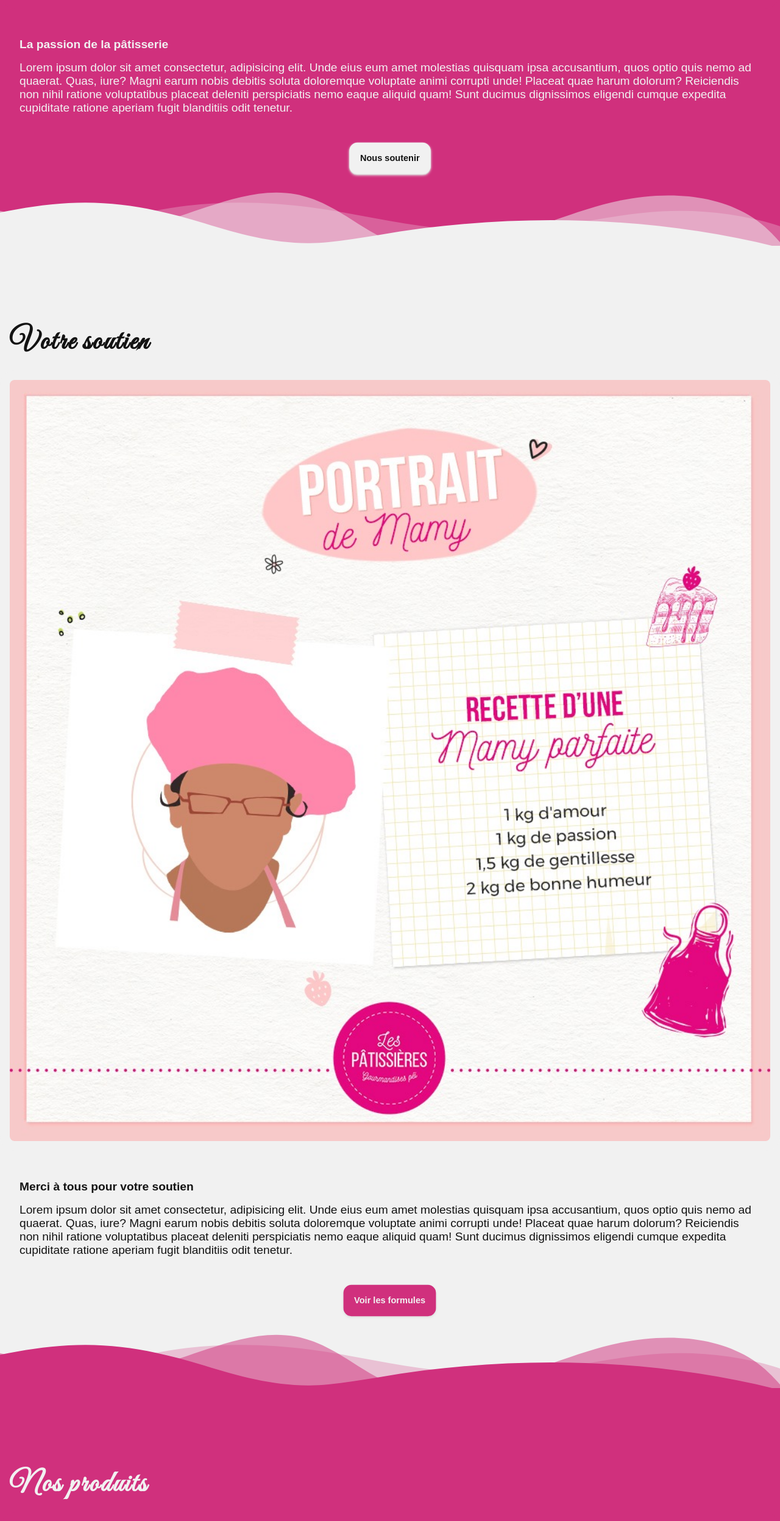
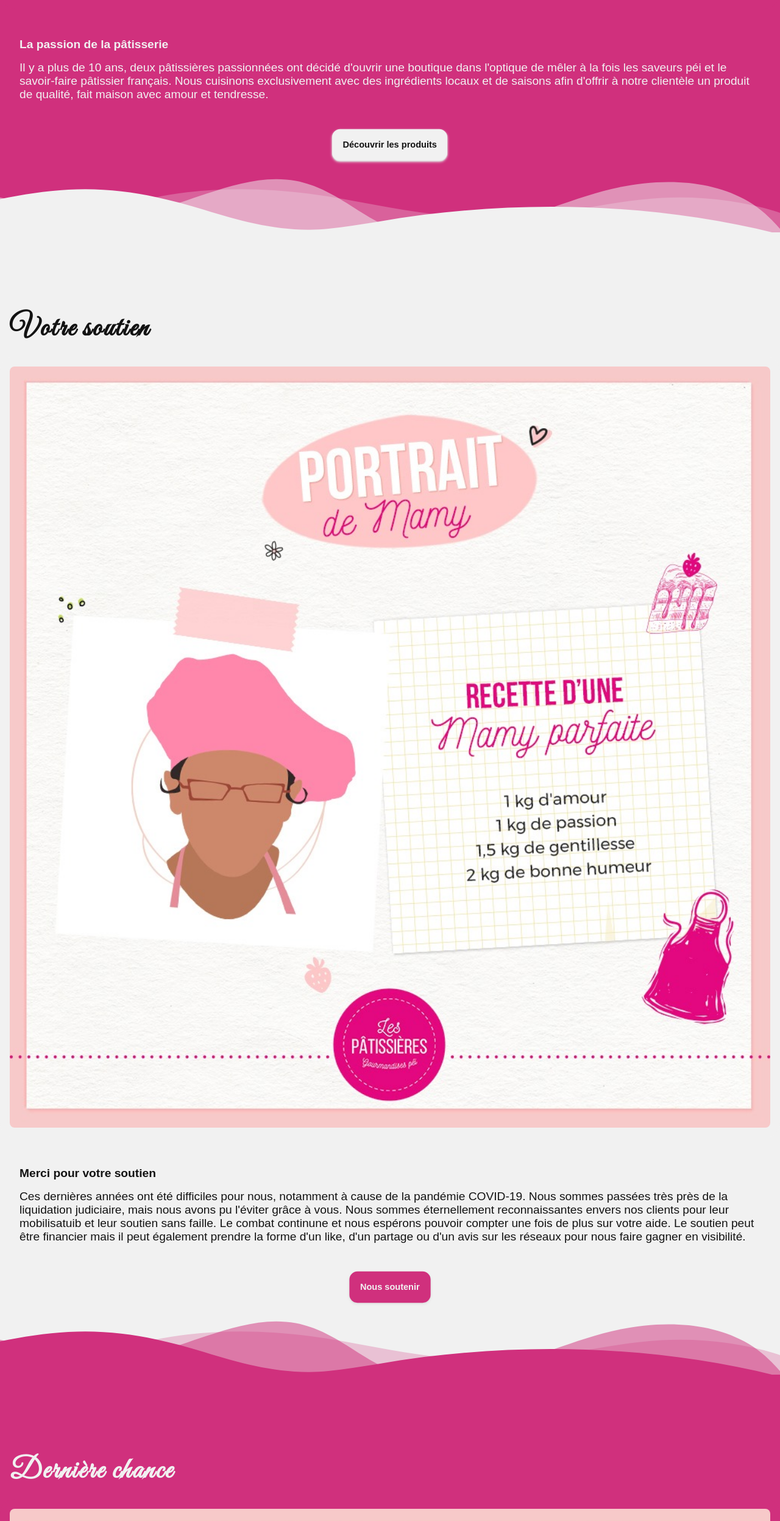
Before and after one commit to TerryGrimoire/les-patissieres, a React (Vite) app: page / in a window 1280 px wide. Shown: the part 2088-4582 px from the top of the page at 61% size. Built offline with nearby package versions, Linux system fonts and the light colour scheme.

Commit message:
adding some css

```diff
--- a/src/App.css
+++ b/src/App.css
@@ -607,7 +607,13 @@ margin: 8rem 0 2rem;
 }
 
 .contact_paiements h2 {
-  margin-bottom: 2rem;
+  margin: 2rem;
+  text-align: center;
+}
+
+.contact_paiements  p {
+
+  margin: 1rem 0;
 
 }
 
@@ -631,6 +637,7 @@ margin: 8rem 0 2rem;
   width:40%;
 }
 
+
 /********************************************************************* FOOTER *********************************************************************/
 
 .footer {
@@ -647,6 +654,7 @@ margin: 8rem 0 2rem;
   padding: 0.35rem 0;
   background-color: inherit;
   color: inherit;
+  overflow: hidden;
 }
 
 .footer li, .footer a, .footer div {
@@ -656,15 +664,35 @@ margin: 8rem 0 2rem;
   width: 100%;
 }
 
+.footer_contact ul {
+  display: flex;
+  justify-content: space-between;
+
+}
+
 .footer img {
-  width: 3rem;
+  width: 2rem;
   margin: 0 0.25rem;
 }
 
-.mentions {
+.footer_bottom {
+  display: flex;
   text-align: center;
+  justify-content: center;
+  align-items: center;
   width: 100%;
-  margin: 2rem 1rem 0;
+}
+
+.terry img {
+  width: 20vw;
+}
+
+.mentions_obligatoires {
+  line-height: 1.25;
+}
+
+.mentions_obligatoires a {
+  text-decoration: underline;
 }
 
 /********************************************************************* MENTIONS *********************************************************************/
--- a/src/components/Footer/Footer.jsx
+++ b/src/components/Footer/Footer.jsx
@@ -75,7 +75,7 @@ function Footer() {
           target="_blank"
           rel="noreferrer"
         >
-          <ul className="flex align-center justify-start">
+          <ul className="flex align-center justify-start terry">
             <li>
               <img src={grimoirenumerique} alt="logo de Facebook" />
             </li>
--- a/src/pages/Contact.jsx
+++ b/src/pages/Contact.jsx
@@ -77,6 +77,8 @@ function Contact({ helmet }) {
           />
         </svg>
       </div>
+
+      {infos.Numéro ? (
         <div className="contact_top">
           <h1>Nous joindre</h1>
           <div>
@@ -86,6 +88,15 @@ function Contact({ helmet }) {
           </div>
           <iframe src={infos.Maps} title="iframe google maps" />
         </div>
+      ) : (
+        <div className="loading">
+          <img
+            src="https://i.giphy.com/media/IhDl4HVi26olRLZNu0/giphy.webp"
+            alt="chargement en cours"
+          />
+        </div>
+      )}
+
       <div className="contact_horaires light_bg">
         <h2>Nos horaires</h2>
         {
@@ -199,7 +210,7 @@ function Contact({ helmet }) {
       </div>
 
       <div className="contact_paiements">
-        <h2>Moyens de paiement acceptés</h2>
+        <h2>Paiement acceptés</h2>
         {infos.Especes === "OUI" && <p>▫️ Espèces</p>}
         {infos.Carte === "OUI" && <p>▫️ Carte Bancaire</p>}
         {infos.Tickets === "OUI" && <p>▫️ Tickets restaurants</p>}
--- a/src/pages/Home.jsx
+++ b/src/pages/Home.jsx
@@ -60,19 +60,17 @@ export default function Home({ helmet }) {
         <article>
           <h4>La passion de la pâtisserie</h4>
           <p>
-            Lorem ipsum dolor sit amet consectetur, adipisicing elit. Unde eius
-            eum amet molestias quisquam ipsa accusantium, quos optio quis nemo
-            ad quaerat. Quas, iure? Magni earum nobis debitis soluta doloremque
-            voluptate animi corrupti unde! Placeat quae harum dolorum?
-            Reiciendis non nihil ratione voluptatibus placeat deleniti
-            perspiciatis nemo eaque aliquid quam! Sunt ducimus dignissimos
-            eligendi cumque expedita cupiditate ratione aperiam fugit blanditiis
-            odit tenetur.
+            Il y a plus de 10 ans, deux pâtissières passionnées ont décidé
+            d'ouvrir une boutique dans l'optique de mêler à la fois les saveurs
+            péi et le savoir-faire pâtissier français. Nous cuisinons
+            exclusivement avec des ingrédients locaux et de saisons afin
+            d'offrir à notre clientèle un produit de qualité, fait maison avec
+            amour et tendresse.
           </p>
         </article>
-        <Link to="/Soutien">
+        <Link to="/Produits">
           <button type="button" className="button_style">
-            Nous soutenir
+            Découvrir les produits
           </button>
         </Link>
         <div className="custom-shape-divider-bottom-1671378180">
@@ -107,21 +105,22 @@ export default function Home({ helmet }) {
           alt="Deux pâtissières souriantes tenant des spécialités locales"
         />
         <article>
-          <h4>Merci à tous pour votre soutien</h4>
+          <h4>Merci pour votre soutien</h4>
           <p>
-            Lorem ipsum dolor sit amet consectetur, adipisicing elit. Unde eius
-            eum amet molestias quisquam ipsa accusantium, quos optio quis nemo
-            ad quaerat. Quas, iure? Magni earum nobis debitis soluta doloremque
-            voluptate animi corrupti unde! Placeat quae harum dolorum?
-            Reiciendis non nihil ratione voluptatibus placeat deleniti
-            perspiciatis nemo eaque aliquid quam! Sunt ducimus dignissimos
-            eligendi cumque expedita cupiditate ratione aperiam fugit blanditiis
-            odit tenetur.
+            Ces dernières années ont été difficiles pour nous, notamment à cause
+            de la pandémie COVID-19. Nous sommes passées très près de la
+            liquidation judiciaire, mais nous avons pu l'éviter grâce à vous.
+            Nous sommes éternellement reconnaissantes envers nos clients pour
+            leur mobilisatuib et leur soutien sans faille. Le combat continune
+            et nous espérons pouvoir compter une fois de plus sur votre aide. Le
+            soutien peut être financier mais il peut également prendre la forme
+            d'un like, d'un partage ou d'un avis sur les réseaux pour nous faire
+            gagner en visibilité.
           </p>
         </article>
         <Link to="/soutien">
           <button type="button" className="button_style">
-            Voir les formules
+            Nous soutenir
           </button>
           <div className="custom-shape-divider-bottom-1671377551">
             <svg
@@ -149,27 +148,25 @@ export default function Home({ helmet }) {
         </Link>
       </section>
       <section className="histoire">
-        <h3>Nos produits</h3>
+        <h3>Dernière chance</h3>
         <img
           src={soutien}
           alt="Deux pâtissières souriantes tenant des spécialités locales"
         />
         <article>
-          <h4>Produits locaux et de saisons</h4>
+          <h4>La décision judiciaire est tombée</h4>
           <p>
-            Lorem ipsum dolor sit amet consectetur, adipisicing elit. Unde eius
-            eum amet molestias quisquam ipsa accusantium, quos optio quis nemo
-            ad quaerat. Quas, iure? Magni earum nobis debitis soluta doloremque
-            voluptate animi corrupti unde! Placeat quae harum dolorum?
-            Reiciendis non nihil ratione voluptatibus placeat deleniti
-            perspiciatis nemo eaque aliquid quam! Sunt ducimus dignissimos
-            eligendi cumque expedita cupiditate ratione aperiam fugit blanditiis
-            odit tenetur.
+            Nous sommes actuellement à un tournant décisif pour notre petite
+            entreprise. Nous avons mis en place un système d'abonnement qui nous
+            permettra de montrer au juge que nous sommes en mesure de générer un
+            revenu régulier chaque mois. Plus de détails sont à venir sur le
+            fonctionnement de cet abonnement. Si vous souhaitez nous venir en
+            aide, n'hésitez pas à prendre contact avec nous.
           </p>
         </article>
-        <Link to="/Produits">
+        <Link to="/Contact">
           <button type="button" className="button_style">
-            Découvrir nos pâtisseries
+            Nous contacter
           </button>
         </Link>
         <div className="custom-shape-divider-bottom-1671378180">
```
Lines whose indentation alone changed are shown as unchanged.
